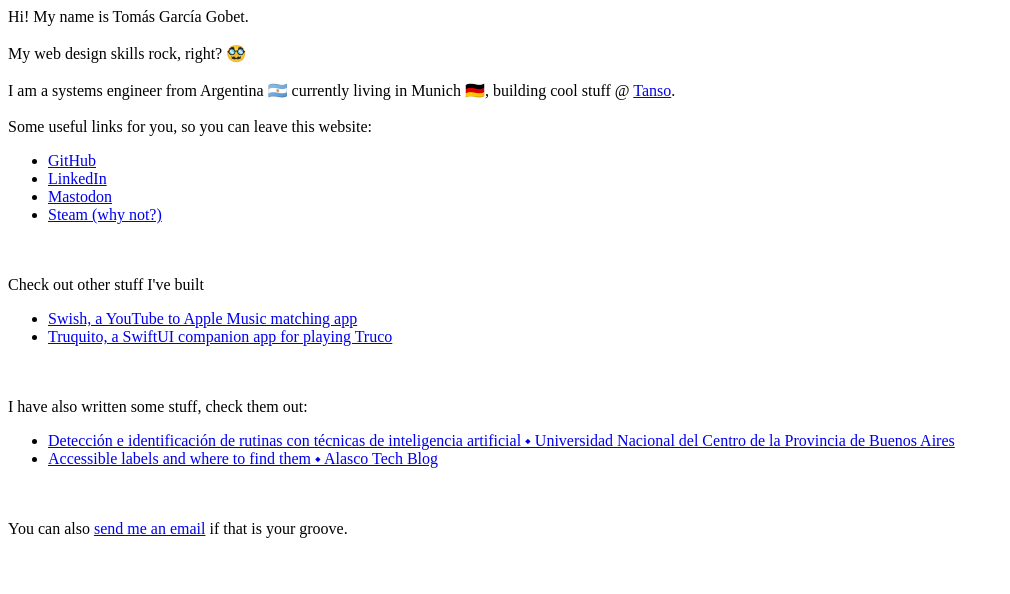
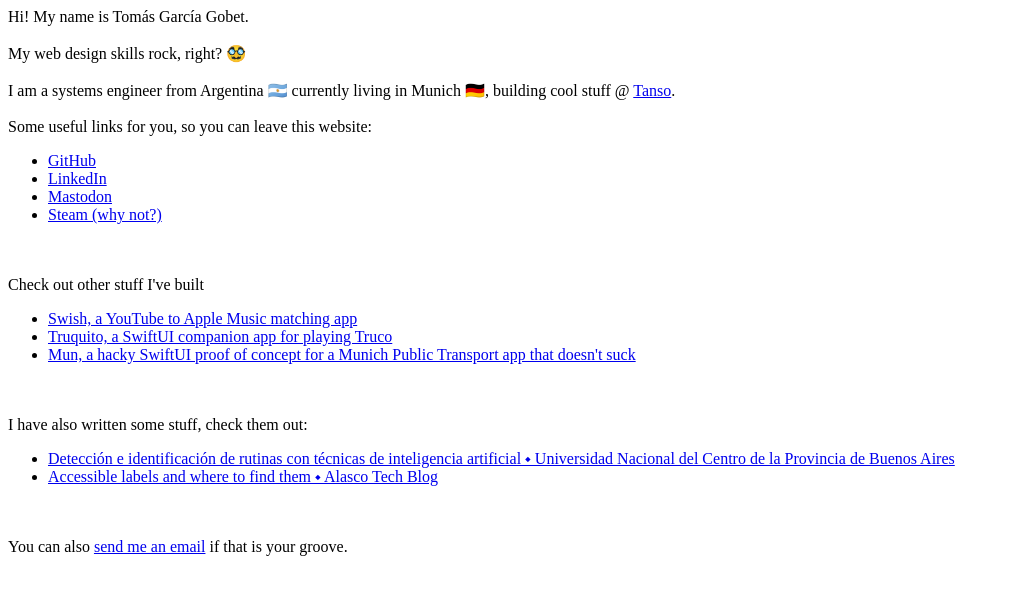
Before and after one commit to reloadedhead/reloadedhead.github.io, a plain HTML site: page index.html in a window 1280 px wide. Shown: the whole page, without its empty margins (0-1010 px from the left). Drawn offline with Linux system fonts and the light colour scheme.

Commit message:
Update index.html

```diff
--- a/index.html
+++ b/index.html
@@ -18,6 +18,7 @@ Check out other stuff I've built
 <ul>
   <li><a href="https://swish.gobet.ar">Swish, a YouTube to Apple Music matching app</a></li>
   <li><a href="https://apps.apple.com/app/truquito/id6446289622">Truquito, a SwiftUI companion app for playing Truco</a></li>
+  <li><a href="https://github.com/reloadedhead/Mun">Mun, a hacky SwiftUI proof of concept for a Munich Public Transport app that doesn't suck</a></li>
 </ul>
 
 <br></br>
```
